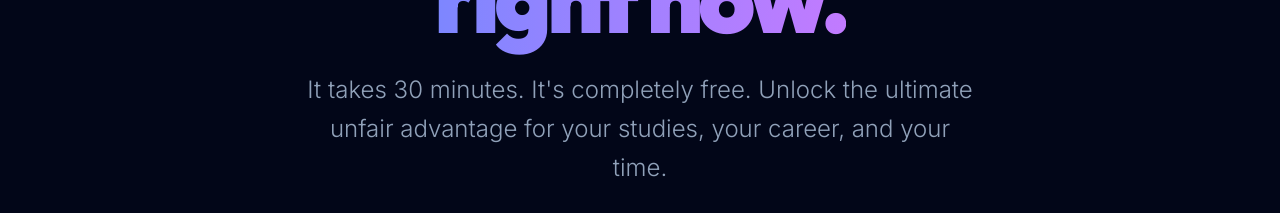
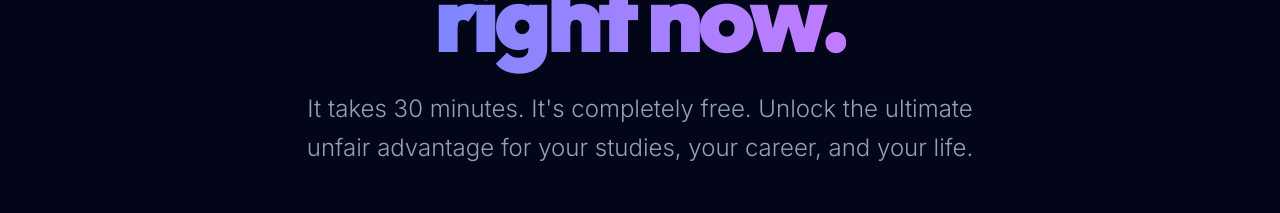
Before and after one commit to richardvanderkolk/the-rogue-puffin, a Next.js app: page / in a window 1280 px wide. Shown: the part 324-537 px from the top of the page. Built offline with nearby package versions, Linux system fonts and the light colour scheme; no server answers.

Commit message:
copy: change time to life in landing page hero

```diff
--- a/src/app/page.tsx
+++ b/src/app/page.tsx
@@ -23,7 +23,7 @@ export default function V2LandingPage() {
                             <span className="text-transparent bg-clip-text bg-gradient-to-r from-indigo-400 to-purple-400">right now.</span>
                         </h1>
                         <p className="text-xl md:text-2xl text-slate-400 max-w-2xl mx-auto font-light leading-relaxed">
-                            It takes 30 minutes. It's completely free. Unlock the ultimate unfair advantage for your studies, your career, and your time.
+                            It takes 30 minutes. It's completely free. Unlock the ultimate unfair advantage for your studies, your career, and your life.
                         </p>
                     </div>
 
```
